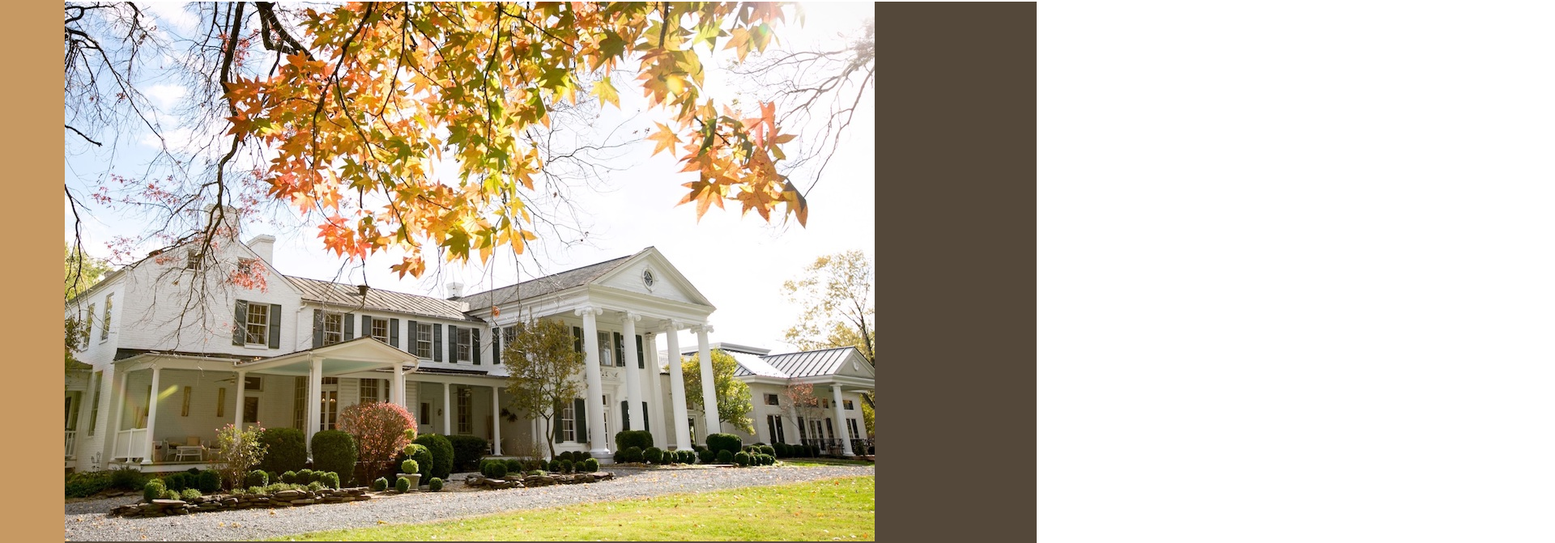
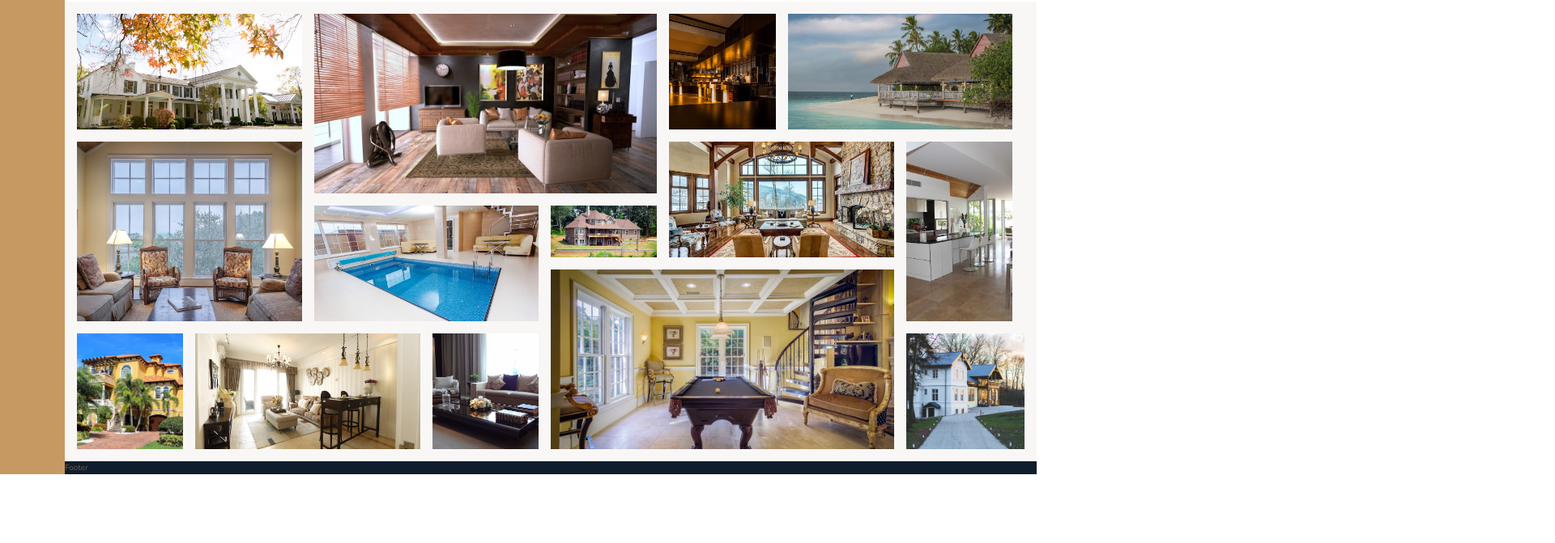
Before and after one commit to GerPut/sass-site, a website: page index.html in a window 1280 px wide. Shown: the part 3155-3826 px from the top of the page at 81% size, 1920 px wide, since content can reach past the window. After the commit the page ends 3741 px from the top, so only its background shows below. Drawn offline with nearby package versions, Linux system fonts and the light colour scheme.

Commit message:
Gallery grid with items.

```diff
--- a/sass/_gallery.scss
+++ b/sass/_gallery.scss
@@ -1,5 +1,89 @@
 .gallery {
-    background-color: $color-grey-dark-1;
-    grid-column: full-start / full-end;
+    background-color: $color-grey-light-1;
+grid-column: full-start / full-end;
+display:grid;
+grid-template-columns: repeat(8, 1fr);
+grid-template-rows: repeat(7, 5vw);
+grid-gap:1.5rem;
+padding:1.5rem;
+
+&__item{
+&--1{
+    grid-row: 1/span 2;
+    grid-column: 1 / span 2;
+}
+
+&--2{
+    grid-row: 1/span 3;
+    grid-column: 3 / span 3;
+}
+
+&--3{
+    grid-row: 1/span 2;
+    grid-column: 6 / 7;
+}
+
+&--4{
+    grid-row: 1/span 2;
+    grid-column: 7 / -1;
+}
+&--5{
+    grid-row: 3/span 3;
+    grid-column: 1 / span 2;
+}
+&--6{
+    grid-row: 4/ span 2;
+    grid-column: 3 / span 2;
+}
+&--7{
+    grid-row: 4/ 5;
+    grid-column: 5 / 6;
+}
+
+&--8{
+    grid-row: 3/ span 2;
+    grid-column: 6 / span 2;
+}
+
+&--9{
+    grid-row: 3/ span 3;
+    grid-column: 8 / -1;
+}
+
+&--10{
+    grid-row: 6/ span 2;
+    grid-column: 1 / 1;
+}
+
+&--11{
+    grid-row: 6/ span 2;
+    grid-column: 2 / span 2;
+}
+
+&--12{
+    grid-row: 6/ span 2;
+    grid-column: 4 / 5;
+}
+
+&--13{
+    grid-row: 5/ span 3;
+    grid-column: 5 / span 3;
+}
+
+&--14{
+    grid-row: 6/ span 2;
+    grid-column: 8 / span 2;
+}
+
 
 }
+
+&__img{
+    width:100%;
+    height:100%;
+    object-fit: cover;
+    display:block;
+}
+
+
+}
```
Also changed, not shown: css/style.css, 1 other file.
